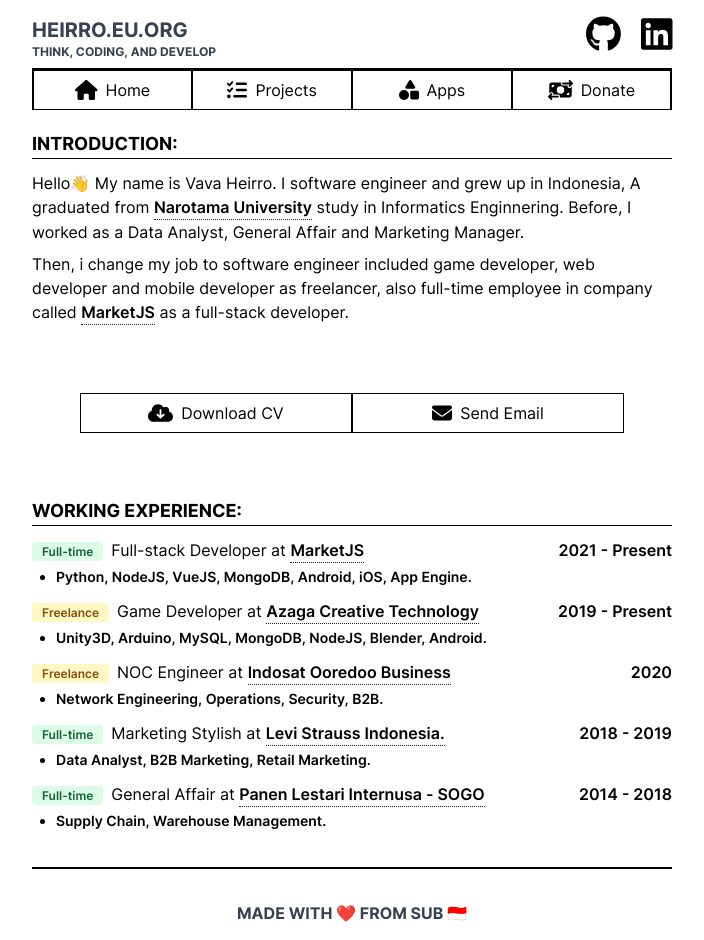
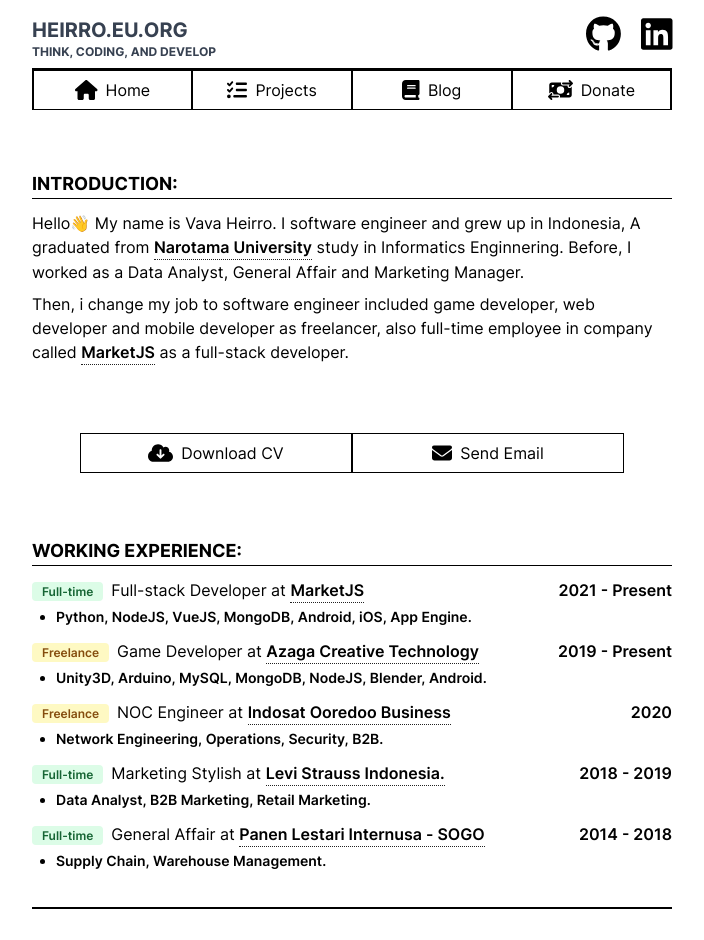
Before and after one commit to heirro/heirro.dev, a Next.js app: page /home in a window 1280 px wide. Shown: the top 940 px of the page, without its empty margins (288-992 px from the left). Built offline with nearby package versions, Linux system fonts and the light colour scheme.

Commit message:
Added blog

```diff
--- a/src/components/layout/Layout.tsx
+++ b/src/components/layout/Layout.tsx
@@ -1,9 +1,9 @@
 import { faGithub, faLinkedin } from '@fortawesome/free-brands-svg-icons';
 import {
+  faBook,
   faHouse,
   faListCheck,
   faMoneyBillTransfer,
-  faShapes,
 } from '@fortawesome/free-solid-svg-icons';
 import { FontAwesomeIcon } from '@fortawesome/react-fontawesome';
 import * as React from 'react';
@@ -11,16 +11,27 @@ import * as React from 'react';
 import UnstyledLink from '@/components/links/UnstyledLink';
 
 export default function Layout(props: { children: React.ReactNode }) {
+  const now = new Date();
+  const weekday = [
+    'Sunday',
+    'Monday',
+    'Tuesday',
+    'Wednesday',
+    'Thursday',
+    'Friday',
+    'Saturday',
+  ];
+
   return (
     <>
       <div className='container mx-auto h-screen w-screen px-8 pt-4 lg:px-0'>
-        <div className='flex h-full flex-col justify-between lg:mx-auto lg:w-1/2'>
+        <div className='flex min-h-screen flex-col justify-between lg:mx-auto lg:w-1/2'>
           {/* HEADER */}
           <div className='flex flex-row content-between border-b-2 border-solid border-black pb-2'>
             <div className='container font-bold'>
               <p className='border-0 text-xl text-gray-700'>HEIRRO.EU.ORG</p>
               <p className='border-0 text-xs text-gray-700'>
-                  THINK, CODING, AND DEVELOP
+                THINK, CODING, AND DEVELOP
               </p>
             </div>
             <div className='flex flex-row justify-between text-right'>
@@ -41,7 +52,7 @@ export default function Layout(props: { children: React.ReactNode }) {
               </UnstyledLink>
             </div>
           </div>
-          <div className='flex flex-row justify-between'>
+          <div className='mb-10 flex flex-row justify-between '>
             <div className='flex h-10 w-1/2 items-center justify-center border border-l-2 border-solid border-black text-center hover:bg-black hover:text-white'>
               <UnstyledLink href='/home' className=''>
                 <FontAwesomeIcon icon={faHouse} size='lg' className='mr-2' />
@@ -59,9 +70,9 @@ export default function Layout(props: { children: React.ReactNode }) {
               </UnstyledLink>
             </div>
             <div className='flex h-10 w-1/2 items-center justify-center border border-solid border-black text-center hover:bg-black hover:text-white'>
-              <UnstyledLink href='/apps' className=''>
-                <FontAwesomeIcon icon={faShapes} size='lg' className='mr-2' />
-                Apps
+              <UnstyledLink href='/blog' className=''>
+                <FontAwesomeIcon icon={faBook} size='lg' className='mr-2' />
+                Blog
               </UnstyledLink>
             </div>
             <div className='flex h-10 w-1/2 items-center justify-center border border-r-2 border-solid border-black text-center hover:bg-black hover:text-white'>
@@ -79,8 +90,8 @@ export default function Layout(props: { children: React.ReactNode }) {
           {/* MAIN */}
           <>{props.children}</>
           <div className='mt-2 mb-0 flex flex-row content-between items-center justify-center border-t-2 border-solid border-black py-8'>
-            <p className='border-0 font-bold text-gray-700'>
-              MADE WITH ❤️ FROM SUB 🇮🇩
+            <p className='border-0 text-sm font-semibold text-gray-700'>
+              Made with ❤️ in Indonesia | Have a good {weekday[now.getDay()]}!
             </p>
           </div>
           {/* FOOTER */}
--- a/src/pages/_app.tsx
+++ b/src/pages/_app.tsx
@@ -1,6 +1,8 @@
+/* eslint-disable @next/next/next-script-for-ga */
 import { config } from '@fortawesome/fontawesome-svg-core';
 import { AppProps } from 'next/app';
 import { useRouter } from 'next/router';
+import Script from 'next/script';
 import nProgress from 'nprogress';
 import { useEffect } from 'react';
 
@@ -26,7 +28,23 @@ function MyApp({ Component, pageProps }: AppProps) {
     // eslint-disable-next-line react-hooks/exhaustive-deps
   }, []);
 
-  return <Component {...pageProps} />;
+  return (
+    <>
+      <Script
+        src='https://www.googletagmanager.com/gtag/js?id=G-RQVKNYBQQ2'
+        strategy='afterInteractive'
+      />
+      <Script id='google-analytics' strategy='afterInteractive'>
+        {`
+          window.dataLayer = window.dataLayer || [];
+          function gtag(){window.dataLayer.push(arguments);}
+          gtag('js', new Date());
+          gtag('config', 'G-RQVKNYBQQ2');
+        `}
+      </Script>
+      <Component {...pageProps} />
+    </>
+  );
 }
 
 export default MyApp;
--- a/src/pages/apps.tsx
+++ b/src/pages/blog/index.tsx
@@ -3,10 +3,10 @@ import * as React from 'react';
 import Layout from '@/components/layout/Layout';
 import Seo from '@/components/Seo';
 
-const Apps = () => {
+const Blog = () => {
   return (
     <Layout>
-      <Seo templateTitle='Apps' />
+      <Seo templateTitle='Blog' />
       <main>
         <section className='bg-white'>
           <div className='flex min-h-screen flex-col items-center justify-center text-center text-black'>
@@ -17,4 +17,5 @@ const Apps = () => {
     </Layout>
   );
 };
-export default Apps;
+
+export default Blog;
--- a/src/pages/home.tsx
+++ b/src/pages/home.tsx
@@ -14,12 +14,12 @@ const Home = () => {
   return (
     <Layout>
       <Seo />
-      <div className='h-min-screen flex flex-col'>
+      <div className='flex flex-col'>
         <div className='mt-5'>
           <p className='mb-3 border-b border-solid border-black text-lg font-bold uppercase'>
             Introduction:
           </p>
-          <div className='prose'>
+          <div>
             <p className='mb-2 justify-start text-base'>
               Hello👋 My name is Vava Heirro. I software engineer and grew up in
               Indonesia, A graduated from{' '}
@@ -168,41 +168,6 @@ const Home = () => {
             <div className='font-semibold'>2014{' - '}2018</div>
           </div>
         </div>
-        {/* <div className='mb-4'>
-        <p className='mb-3 border-b border-solid border-black text-lg font-bold uppercase'>
-          Education:
-        </p>
-        <div className='mb-3 flex flex-row justify-between'>
-          <div>
-            Informatics Engineering at{' '}
-            <UnderlineLink
-              href='https://narotama.ac.id'
-              className='hover:translate-y-0.5'
-            >
-              Narotama University
-            </UnderlineLink>{' '}
-            <span className='mr-2 rounded bg-blue-100 px-2.5 py-0.5 text-xs font-semibold text-blue-800 dark:bg-blue-200 dark:text-blue-800'>
-              Bachelor
-            </span>
-          </div>
-          <div className='font-semibold'>2015{' - '}2019</div>
-        </div>
-        <div className='mb-3 flex flex-row justify-between'>
-          <div>
-            Natural Sciences Major at{' '}
-            <UnderlineLink
-              href='https://www.smayadika13.sch.id/'
-              className='hover:translate-y-0.5'
-            >
-              Yadika 13 - Bekasi
-            </UnderlineLink>{' '}
-            <span className='mr-2 rounded bg-blue-100 px-2.5 py-0.5 text-xs font-semibold text-blue-800 dark:bg-blue-200 dark:text-blue-800'>
-              Senior High School
-            </span>
-          </div>
-          <div className='font-semibold'>2011{' - '}2014</div>
-        </div>
-      </div> */}
       </div>
     </Layout>
   );
--- a/src/pages/index.tsx
+++ b/src/pages/index.tsx
@@ -3,8 +3,6 @@ import * as React from 'react';
 import { useEffect, useState } from 'react';
 
 import Seo from '@/components/Seo';
-
-import Home from '@/pages/home';
 
 // !STARTERCONF -> Select !STARTERCONF and CMD + SHIFT + F
 // Before you begin editing, follow all comments with `STARTERCONF`,
@@ -23,7 +21,7 @@ export default function Index() {
   return (
     <>
       <Seo templateTitle='Home' />
-      <Home />
+      {/* <Home /> */}
     </>
   );
 }
```
